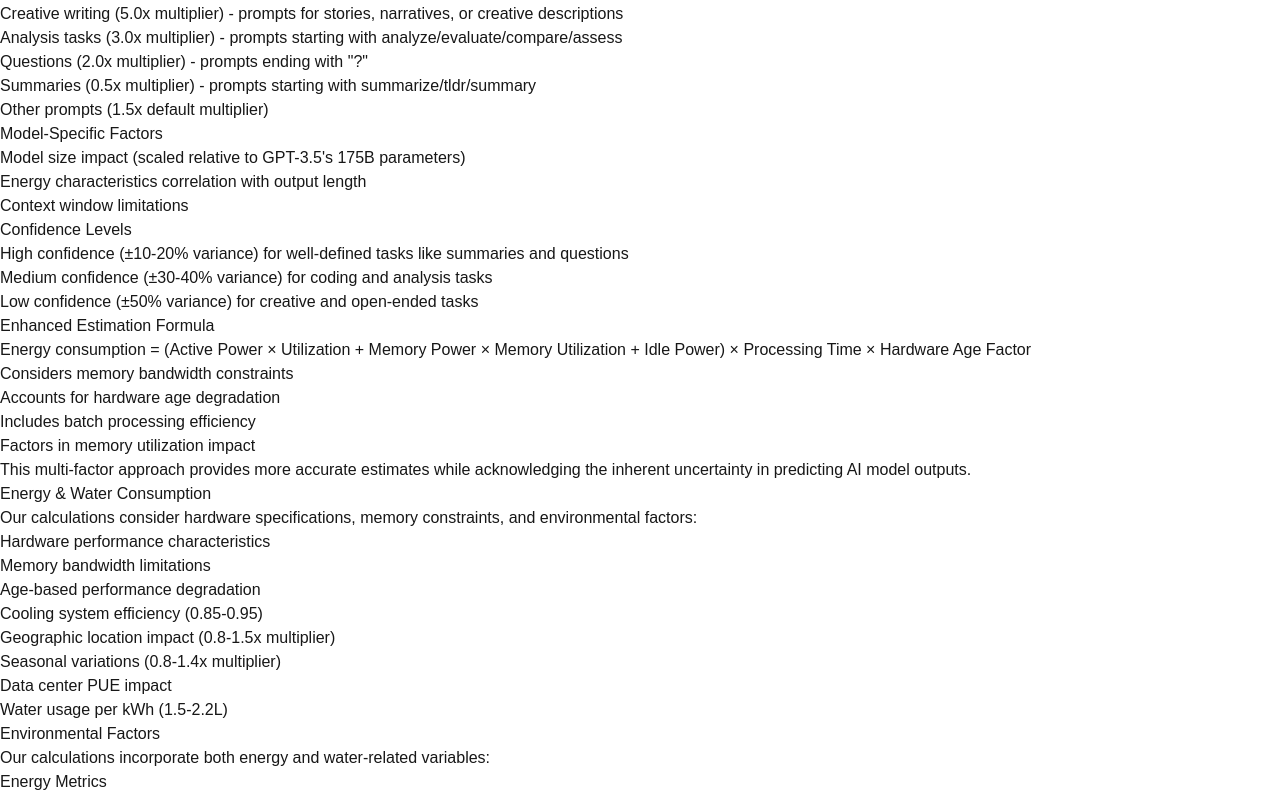
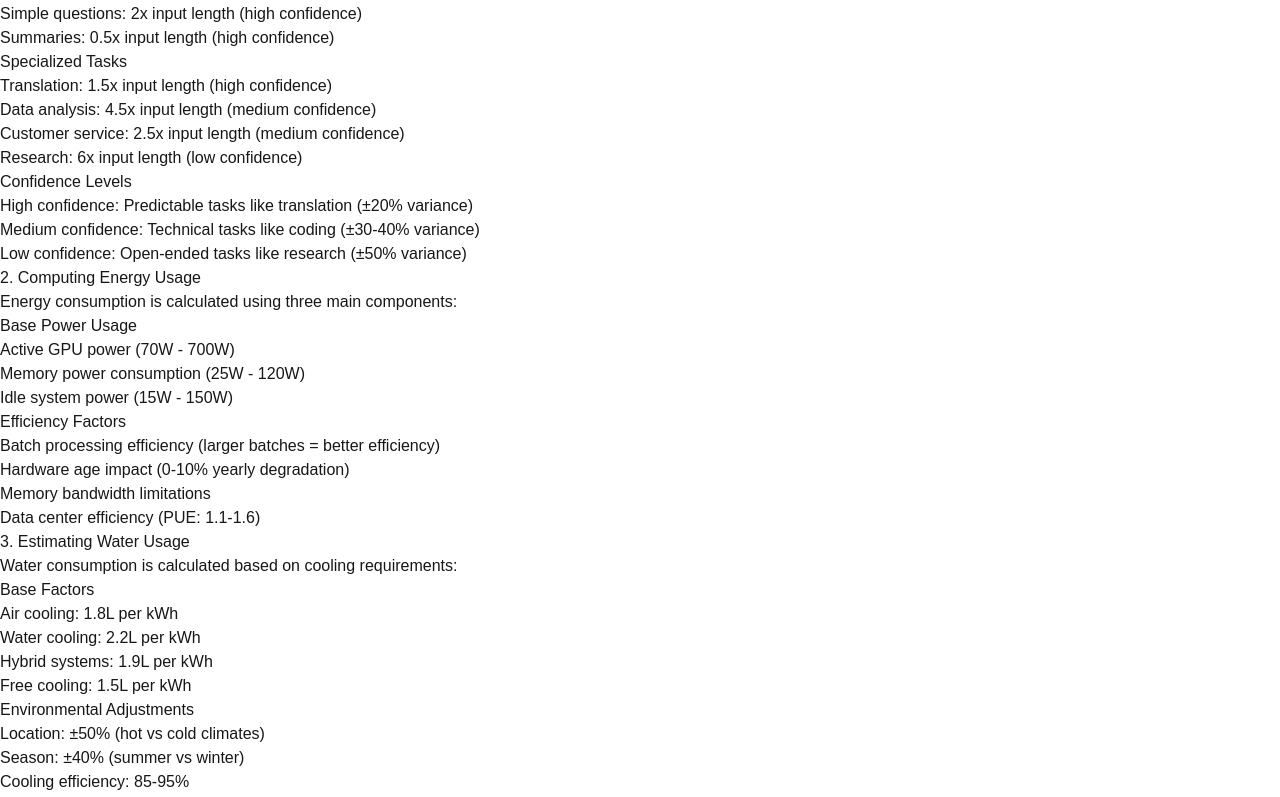
Before and after one commit to Melv1nS/CostOfAI, a Next.js app in the folder cost-of-ai/: page /methodology in a window 1280 px wide. Shown: the part 2822-3619 px from the top of the page. Built offline with nearby package versions, Linux system fonts and the light colour scheme.

Commit message:
feat: better clarification for methods

```diff
--- a/cost-of-ai/src/app/methodology/page.tsx
+++ b/cost-of-ai/src/app/methodology/page.tsx
@@ -32,69 +32,104 @@ export default function Methodology() {
                 Calculation Process
               </h2>
               <div className="text-gray-300 space-y-4">
-                <h3 className="text-xl font-medium">Token Estimation</h3>
-                <p>We use the GPT tokenizer to accurately count tokens in your prompt, matching the same tokenization algorithm used by OpenAI models. This provides a precise measurement of the computational workload required for processing your input.</p>
+                <h3 className="text-xl font-medium">How We Calculate AI Resource Usage</h3>
 
-                <h3 className="text-xl font-medium">Response Length Prediction</h3>
-                <p>Our response length prediction uses a sophisticated analysis system that considers both prompt patterns and model characteristics:</p>
+                <div className="space-y-6">
+                  {/* Token Estimation Section */}
+                  <div>
+                    <h4 className="text-lg font-medium text-blue-400">1. Predicting Response Length</h4>
+                    <p className="mb-3">We analyze your prompt to estimate how many tokens (word pieces) the AI will use in its response:</p>
 
-                <div className="space-y-4 mt-4">
-                  <div>
-                    <h4 className="text-lg font-medium text-blue-400">Prompt Pattern Analysis</h4>
-                    <ul className="list-disc list-inside ml-4 space-y-2">
-                      <li>Coding tasks (4.0x multiplier) - prompts starting with write/create/implement/debug/fix/code/program</li>
-                      <li>Creative writing (5.0x multiplier) - prompts for stories, narratives, or creative descriptions</li>
-                      <li>Analysis tasks (3.0x multiplier) - prompts starting with analyze/evaluate/compare/assess</li>
-                      <li>Questions (2.0x multiplier) - prompts ending with "?"</li>
-                      <li>Summaries (0.5x multiplier) - prompts starting with summarize/tldr/summary</li>
-                      <li>Other prompts (1.5x default multiplier)</li>
-                    </ul>
+                    <div className="grid grid-cols-1 md:grid-cols-2 gap-4">
+                      <div className="bg-gray-900/50 rounded-lg p-4">
+                        <h5 className="font-medium mb-2">Task-Based Estimates</h5>
+                        <ul className="list-disc list-inside ml-4 space-y-2">
+                          <li>Code generation: 4x input length (medium confidence)</li>
+                          <li>Creative writing: 5x input length (low confidence)</li>
+                          <li>Analysis tasks: 3x input length (medium confidence)</li>
+                          <li>Simple questions: 2x input length (high confidence)</li>
+                          <li>Summaries: 0.5x input length (high confidence)</li>
+                        </ul>
+                      </div>
+
+                      <div className="bg-gray-900/50 rounded-lg p-4">
+                        <h5 className="font-medium mb-2">Specialized Tasks</h5>
+                        <ul className="list-disc list-inside ml-4 space-y-2">
+                          <li>Translation: 1.5x input length (high confidence)</li>
+                          <li>Data analysis: 4.5x input length (medium confidence)</li>
+                          <li>Customer service: 2.5x input length (medium confidence)</li>
+                          <li>Research: 6x input length (low confidence)</li>
+                        </ul>
+                      </div>
+                    </div>
+
+                    <div className="mt-4 bg-blue-900/20 rounded-lg p-4 border border-blue-800/50">
+                      <h5 className="font-medium mb-2">Confidence Levels</h5>
+                      <ul className="space-y-2">
+                        <li><span className="text-green-400">High confidence:</span> Predictable tasks like translation (±20% variance)</li>
+                        <li><span className="text-yellow-400">Medium confidence:</span> Technical tasks like coding (±30-40% variance)</li>
+                        <li><span className="text-red-400">Low confidence:</span> Open-ended tasks like research (±50% variance)</li>
+                      </ul>
+                    </div>
                   </div>
 
+                  {/* Energy Calculation Section */}
                   <div>
-                    <h4 className="text-lg font-medium text-purple-400">Model-Specific Factors</h4>
-                    <ul className="list-disc list-inside ml-4 space-y-2">
-                      <li>Model size impact (scaled relative to GPT-3.5's 175B parameters)</li>
-                      <li>Energy characteristics correlation with output length</li>
-                      <li>Context window limitations</li>
-                    </ul>
+                    <h4 className="text-lg font-medium text-purple-400">2. Computing Energy Usage</h4>
+                    <p className="mb-3">Energy consumption is calculated using three main components:</p>
+
+                    <div className="bg-gray-900/50 rounded-lg p-4">
+                      <h5 className="font-medium mb-2">Base Power Usage</h5>
+                      <ul className="list-disc list-inside ml-4 space-y-1">
+                        <li>Active GPU power (70W - 700W)</li>
+                        <li>Memory power consumption (25W - 120W)</li>
+                        <li>Idle system power (15W - 150W)</li>
+                      </ul>
+                    </div>
+
+                    <div className="bg-gray-900/50 rounded-lg p-4 mt-3">
+                      <h5 className="font-medium mb-2">Efficiency Factors</h5>
+                      <ul className="list-disc list-inside ml-4 space-y-1">
+                        <li>Batch processing efficiency (larger batches = better efficiency)</li>
+                        <li>Hardware age impact (0-10% yearly degradation)</li>
+                        <li>Memory bandwidth limitations</li>
+                        <li>Data center efficiency (PUE: 1.1-1.6)</li>
+                      </ul>
+                    </div>
                   </div>
 
+                  {/* Water Usage Section */}
                   <div>
-                    <h4 className="text-lg font-medium text-green-400">Confidence Levels</h4>
-                    <ul className="list-disc list-inside ml-4 space-y-2">
-                      <li>High confidence (±10-20% variance) for well-defined tasks like summaries and questions</li>
-                      <li>Medium confidence (±30-40% variance) for coding and analysis tasks</li>
-                      <li>Low confidence (±50% variance) for creative and open-ended tasks</li>
-                    </ul>
+                    <h4 className="text-lg font-medium text-green-400">3. Estimating Water Usage</h4>
+                    <p className="mb-3">Water consumption is calculated based on cooling requirements:</p>
+
+                    <div className="grid grid-cols-1 md:grid-cols-2 gap-4">
+                      <div className="bg-gray-900/50 rounded-lg p-4">
+                        <h5 className="font-medium mb-2">Base Factors</h5>
+                        <ul className="list-disc list-inside ml-4 space-y-1">
+                          <li>Air cooling: 1.8L per kWh</li>
+                          <li>Water cooling: 2.2L per kWh</li>
+                          <li>Hybrid systems: 1.9L per kWh</li>
+                          <li>Free cooling: 1.5L per kWh</li>
+                        </ul>
+                      </div>
+
+                      <div className="bg-gray-900/50 rounded-lg p-4">
+                        <h5 className="font-medium mb-2">Environmental Adjustments</h5>
+                        <ul className="list-disc list-inside ml-4 space-y-1">
+                          <li>Location: ±50% (hot vs cold climates)</li>
+                          <li>Season: ±40% (summer vs winter)</li>
+                          <li>Cooling efficiency: 85-95%</li>
+                        </ul>
+                      </div>
+                    </div>
                   </div>
 
-                  <div className="bg-gray-900/50 rounded-lg p-4 mt-4">
-                    <h4 className="text-lg font-medium text-blue-400 mb-2">Enhanced Estimation Formula</h4>
-                    <p className="text-gray-300">Energy consumption = (Active Power × Utilization + Memory Power × Memory Utilization + Idle Power) × Processing Time × Hardware Age Factor</p>
-                    <ul className="list-disc list-inside ml-4 mt-2 space-y-1 text-gray-400">
-                      <li>Considers memory bandwidth constraints</li>
-                      <li>Accounts for hardware age degradation</li>
-                      <li>Includes batch processing efficiency</li>
-                      <li>Factors in memory utilization impact</li>
-                    </ul>
+                  <div className="bg-blue-900/20 rounded-lg p-4 border border-blue-800/50">
+                    <h4 className="text-lg font-medium text-blue-400 mb-2">Understanding the Results</h4>
+                    <p>Our calculations provide estimates based on real-world hardware specifications and environmental factors. While exact usage may vary, these estimates help understand the environmental impact of AI operations and identify opportunities for optimization.</p>
                   </div>
                 </div>
-
-                <p className="mt-4">This multi-factor approach provides more accurate estimates while acknowledging the inherent uncertainty in predicting AI model outputs.</p>
-
-                <h3 className="text-xl font-medium">Energy & Water Consumption</h3>
-                <p>Our calculations consider hardware specifications, memory constraints, and environmental factors:</p>
-                <ul className="list-disc list-inside ml-4 space-y-2">
-                  <li>Hardware performance characteristics</li>
-                  <li>Memory bandwidth limitations</li>
-                  <li>Age-based performance degradation</li>
-                  <li>Cooling system efficiency (0.85-0.95)</li>
-                  <li>Geographic location impact (0.8-1.5x multiplier)</li>
-                  <li>Seasonal variations (0.8-1.4x multiplier)</li>
-                  <li>Data center PUE impact</li>
-                  <li>Water usage per kWh (1.5-2.2L)</li>
-                </ul>
               </div>
 
               <div className="mt-6 p-4 bg-gray-900/50 rounded-lg border border-gray-700">
--- a/cost-of-ai/src/app/utils/tokenEstimation.ts
+++ b/cost-of-ai/src/app/utils/tokenEstimation.ts
@@ -22,10 +22,14 @@ export function estimateResponseTokens(
   // Enhanced prompt analysis patterns
   const promptPatterns = {
     coding: /^(write|create|implement|debug|fix|code|program|function|class)/i,
-    creative: /^(write.*story|compose|create.*narrative|imagine|describe.*scene)/i,
+    creative: /^(write.*story|compose|create.*narrative|imagine|describe.*scene|write.*blog|write.*post)/i,
     analysis: /^(analyze|evaluate|compare|assess|review|examine)/i,
     question: /\?$/,
-    summary: /^(summarize|tldr|summary)/i
+    summary: /^(summarize|tldr|summary)/i,
+    translation: /^(translate|convert.*to|change.*to.*language)/i,
+    dataAnalysis: /(dataset|csv|data.*analysis|\d{4}.*,.*Q[1-4]|analyze.*data)/i,
+    customerService: /(customer.*service|support|help desk|inquiry|complaint)/i,
+    research: /(research|comprehensive.*analysis|literature.*review|scientific|papers|citations)/i
   };
 
   // Determine prompt type and base multiplier
@@ -45,6 +49,22 @@ export function estimateResponseTokens(
     multiplier = 3.0;
     confidence = 'medium';
     variance = 0.3;
+  } else if (promptPatterns.translation.test(cleanPrompt)) {
+    multiplier = 1.5;
+    confidence = 'high';
+    variance = 0.2;
+  } else if (promptPatterns.dataAnalysis.test(cleanPrompt)) {
+    multiplier = 4.5;
+    confidence = 'medium';
+    variance = 0.4;
+  } else if (promptPatterns.customerService.test(cleanPrompt)) {
+    multiplier = 2.5;
+    confidence = 'medium';
+    variance = 0.3;
+  } else if (promptPatterns.research.test(cleanPrompt)) {
+    multiplier = 6.0;
+    confidence = 'low';
+    variance = 0.5;
   } else if (promptPatterns.question.test(cleanPrompt)) {
     multiplier = 2.0;
     confidence = 'high';
```
